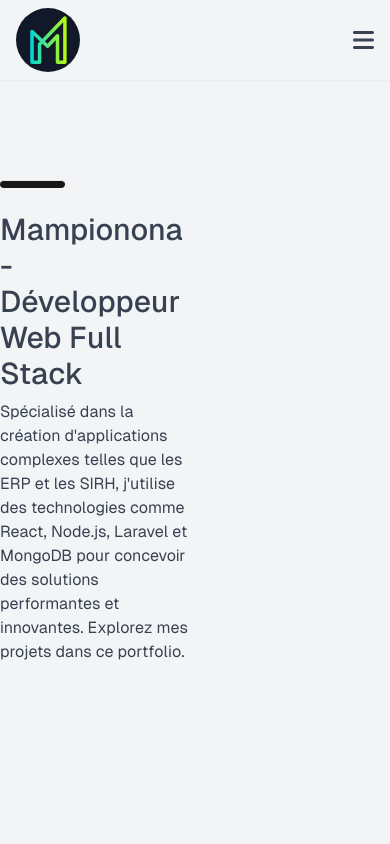
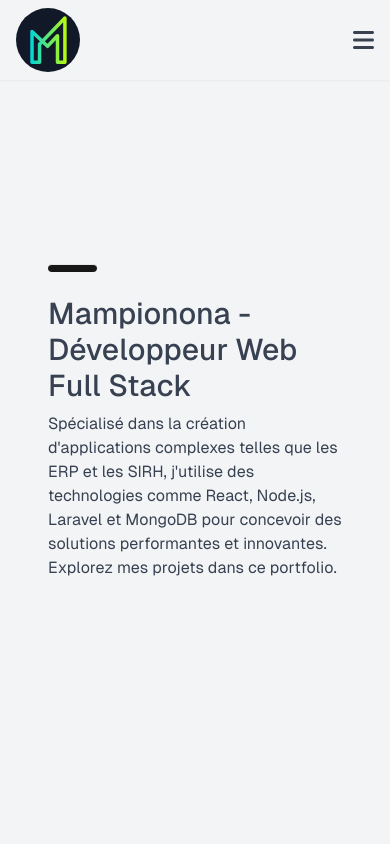
Before and after one commit to Mampionona33/portfolio-mampi, a Next.js app: page / in a window 390 px wide. Shown: the top 844 px of the page. Built offline with nearby package versions, Linux system fonts and the light colour scheme.

Commit message:
correction responsive

```diff
--- a/app/components/Introduction.tsx
+++ b/app/components/Introduction.tsx
@@ -1,18 +1,14 @@
 const Introduction = () => {
   return (
     <section className="min-h-screen flex items-center" id="accueil">
-      <div>
+      <div className="px-12">
         <hr className="h-2 bg-neutral-900 dark:bg-neutral-100 rounded w-1/6 mb-6" />
-        <div className="flex flex-col gap-2 w-1/2">
+        <div className="flex flex-col gap-2 w-full sm:w-full md:w-1/2">
           <h1 className="text-3xl font-medium">
             Mampionona - Développeur Web Full Stack
           </h1>
           <p>
-            {`Spécialisé dans la création d'applications complexes telles que les
-            ERP et les SIRH, j'utilise des technologies comme React, Node.js,
-            Laravel et MongoDB pour concevoir des solutions performantes et
-            innovantes. Explorez mes projets dans ce portfolio.
-            `}
+            {`Spécialisé dans la création d'applications complexes telles que les ERP et les SIRH, j'utilise des technologies comme React, Node.js, Laravel et MongoDB pour concevoir des solutions performantes et innovantes. Explorez mes projets dans ce portfolio.`}
           </p>
         </div>
       </div>
```
